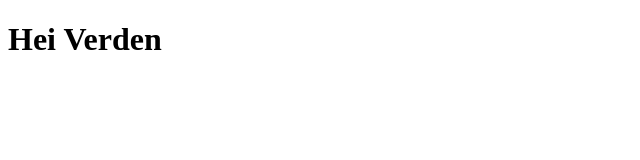
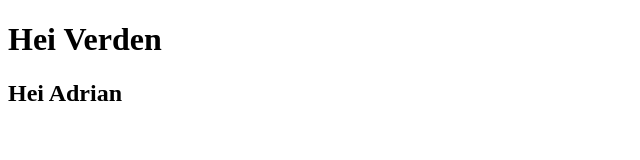
Before and after one commit to JESPENSONson/sandbox, a plain HTML site: page hei.html in a window 1280 px wide. Shown: the whole page, without its empty margins (0-640 px from the left). Drawn offline with Linux system fonts and the light colour scheme.

Commit message:
Oppdatert en header 2
La inn H2 med navnet mitt

```diff
--- a/hei.html
+++ b/hei.html
@@ -7,5 +7,6 @@
 </head>
 <body>
     <h1>Hei Verden</h1>
+    <h2>Hei Adrian</h2>
 </body>
 </html>
```
